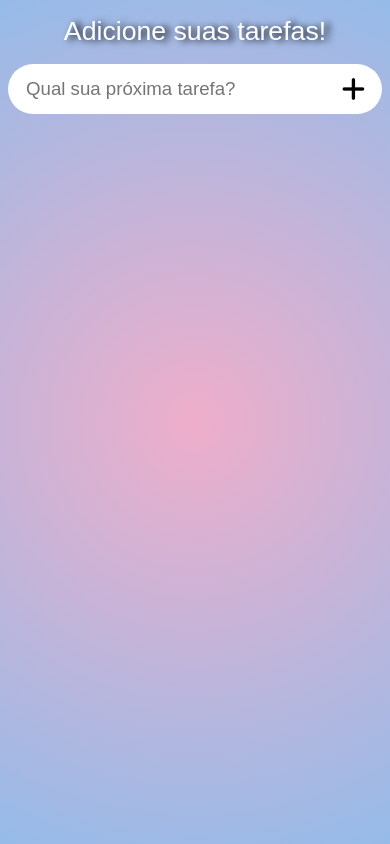
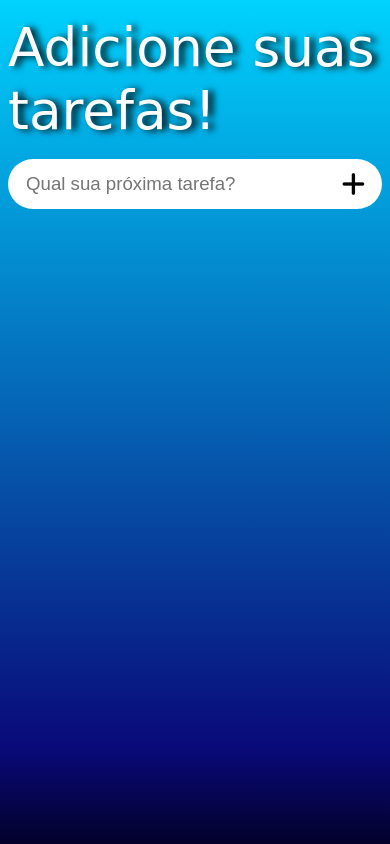
Before and after one commit to Wendel-007/Agenda-JS, a plain HTML site: page index.html in a window 390 px wide. Drawn offline with Linux system fonts and the light colour scheme; a web font is replaced by a local one.

Commit message:
Update style.css

```diff
--- a/style.css
+++ b/style.css
@@ -8,17 +8,17 @@
     bottom: -1vh;
     left: -1vw;
     right: -1vw;
-    background: rgb(238, 174, 202);
-    background: radial-gradient(circle, rgba(238, 174, 202, 1) 0%, rgba(148, 187, 233, 1) 100%);
+    background: rgb(2, 0, 36);
+    background: linear-gradient(0deg, rgba(2, 0, 36, 1) 0%, rgba(9, 9, 121, 1) 12%, rgba(0, 212, 255, 1) 100%);
 }
 
 .titulo{
     position: relative;
     display: flex;
     color:white;
-    font-size: 30pt;
+    font-size: 50pt;
     justify-content: center;
-    font-family: 'Mochiy Pop One', sans-serif;
+    font-family: 'Caveat', cursive;
     text-shadow: 5px 1px 7px #000000;
     top: 1vh;
 }
@@ -74,11 +74,12 @@
     z-index: 2;
 }
 
-.botao-check:hover {
-    background-color: rgb(57, 211, 57);
-    transition: 0.5s;
-    border-radius: 0px 7px 7px 0px;
-
+@media (min-width: 600px) {
+    .botao-check:hover {
+        background-color: rgb(57, 211, 57);
+        transition: 0.5s;
+        border-radius: 0px 7px 7px 0px;
+    }
 }
 
 .botao-remove {
@@ -167,11 +168,10 @@ i.fas.fa-plus{
     margin-left: 15px;
     height: 20px;
     width: 20%;
-    background-color: rgb(95, 79, 8);
-    color:rgb(255, 255, 255);
+    background-color: rgb(255, 223, 79);
+    color:rgb(0, 0, 0);
     font-size: 10pt;
     font-family: 'Sofia Sans Condensed', sans-serif;
-    filter:opacity(80%);
     border-radius: 0px 0px 5px 5px;
 }
 
@@ -181,6 +181,6 @@ i.fas.fa-plus{
     }
 
     .titulo {
-        font-size: 20pt;
+        font-size: 40pt;
     }
 }
```
